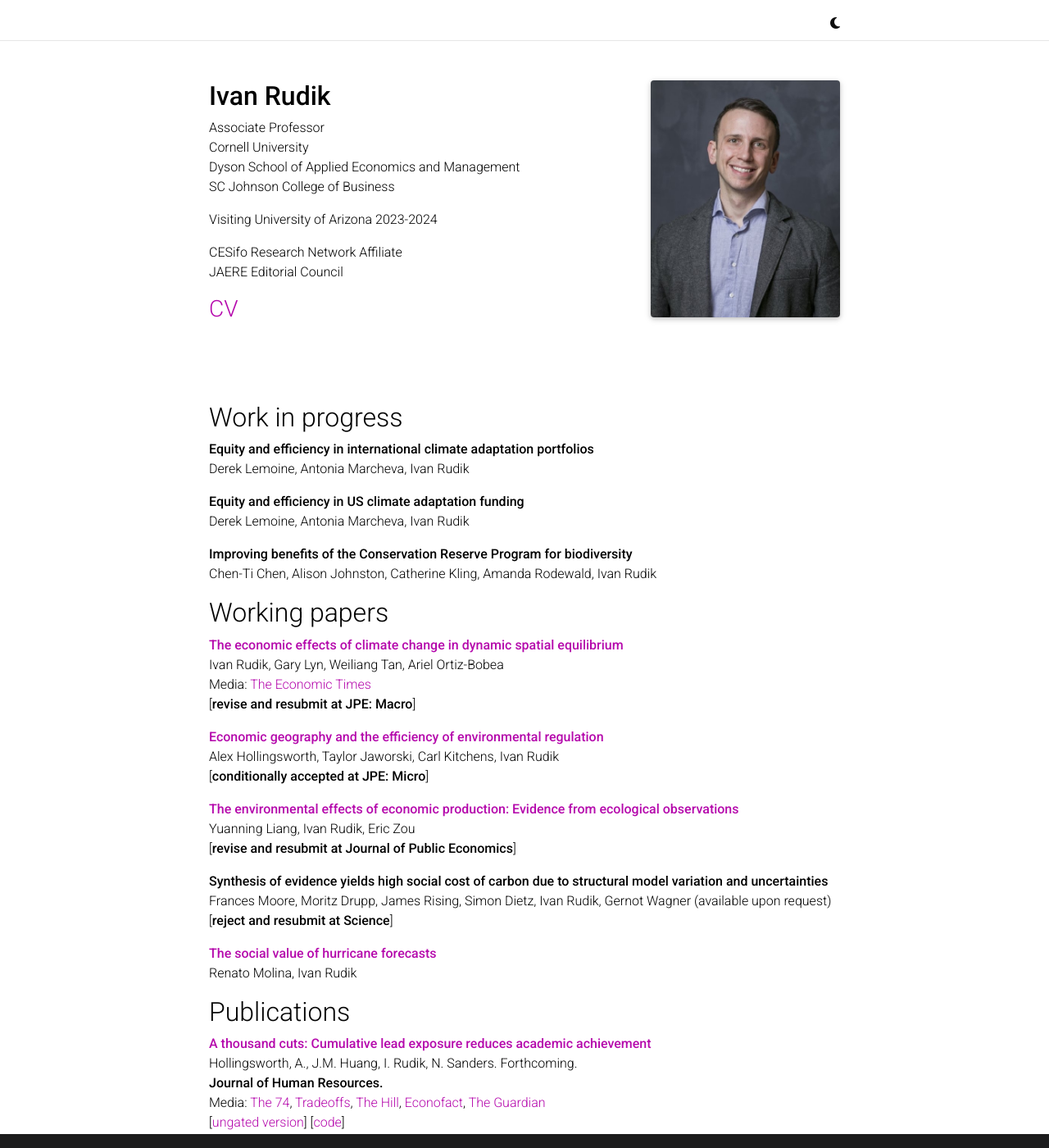
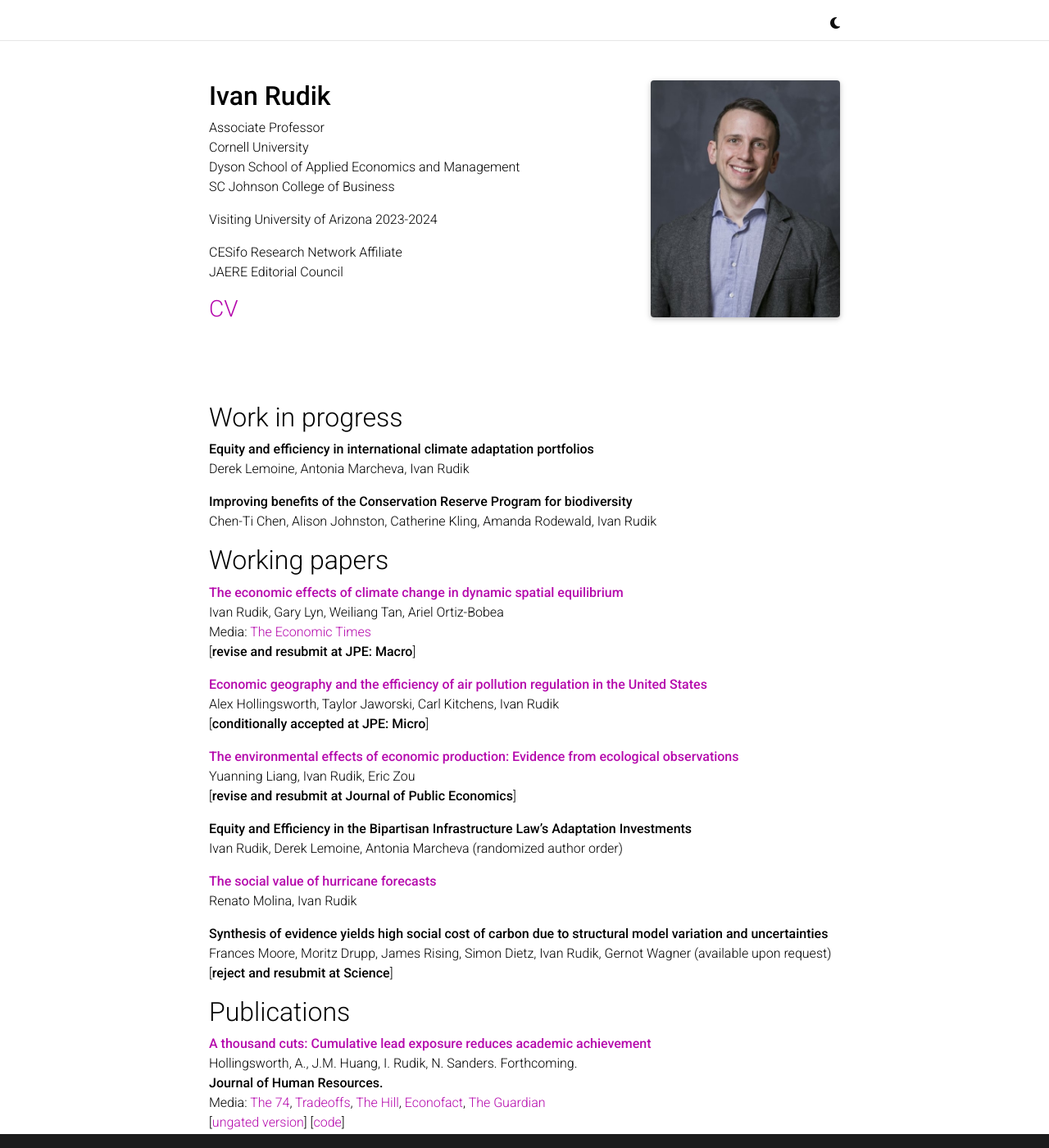
Before and after one commit to irudik/irudik.github.io, a Jekyll site: the page built from _pages/about.md, in a window 1280 px wide and 1400 px high. Shown: the whole window at 82% size. Built offline with Jekyll 4.4.1, drawn with Linux system fonts in a browser that asks for light colours; comment, search, counter and statistics services are not loaded; a style sheet for code colours, icons or effects is not loaded.

Commit message:
eepe paper

```diff
--- a/_pages/about.md
+++ b/_pages/about.md
@@ -40,8 +40,6 @@ JAERE Editorial Council
 **Equity and efficiency in international climate adaptation portfolios**
 Derek Lemoine, Antonia Marcheva, Ivan Rudik
 
-**Equity and efficiency in US climate adaptation funding**
-Derek Lemoine, Antonia Marcheva, Ivan Rudik
 
 **Improving benefits of the Conservation Reserve Program for biodiversity**
 Chen-Ti Chen, Alison Johnston, Catherine Kling, Amanda Rodewald, Ivan Rudik
@@ -53,7 +51,7 @@ Ivan Rudik, Gary Lyn, Weiliang Tan, Ariel Ortiz-Bobea
 Media: [The Economic Times](https://t.co/55NzVfuCJl)
 [**revise and resubmit at JPE: Macro**]
 
-**[Economic geography and the efficiency of environmental regulation](https://osf.io/preprints/socarxiv/x6fuw/)**
+**[Economic geography and the efficiency of air pollution regulation in the United States](https://osf.io/preprints/socarxiv/x6fuw/)**
 Alex Hollingsworth, Taylor Jaworski, Carl Kitchens, Ivan Rudik
 [**conditionally accepted at JPE: Micro**]
 
@@ -61,13 +59,17 @@ Alex Hollingsworth, Taylor Jaworski, Carl Kitchens, Ivan Rudik
 Yuanning Liang, Ivan Rudik, Eric Zou
 [**revise and resubmit at Journal of Public Economics**]
 
+**Equity and Efficiency in the Bipartisan Infrastructure Law’s Adaptation Investments**
+Ivan Rudik, Derek Lemoine, Antonia Marcheva (randomized author order)
+
+**[The social value of hurricane forecasts](https://osf.io/preprints/socarxiv/sqtjr)**
+Renato Molina, Ivan Rudik
 
 **Synthesis of evidence yields high social cost of carbon due to structural model variation and uncertainties**
 Frances Moore, Moritz Drupp, James Rising, Simon Dietz, Ivan Rudik, Gernot Wagner (available upon request)  [**reject and resubmit at Science**]
 
 
-**[The social value of hurricane forecasts](https://osf.io/preprints/socarxiv/sqtjr)**
-Renato Molina, Ivan Rudik
+
 
 
 ## Publications
```
Also changed, not shown: 10 other files.
